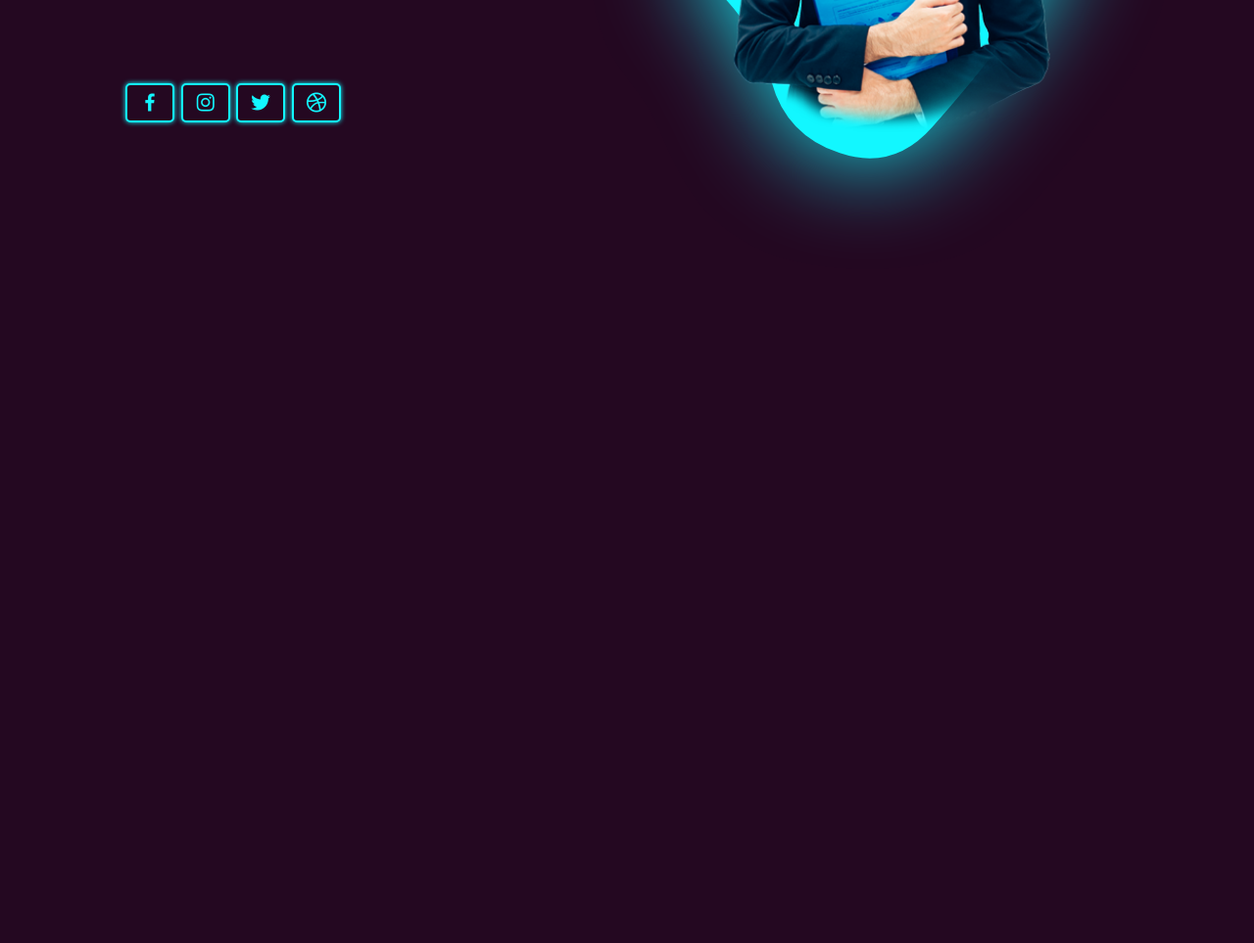
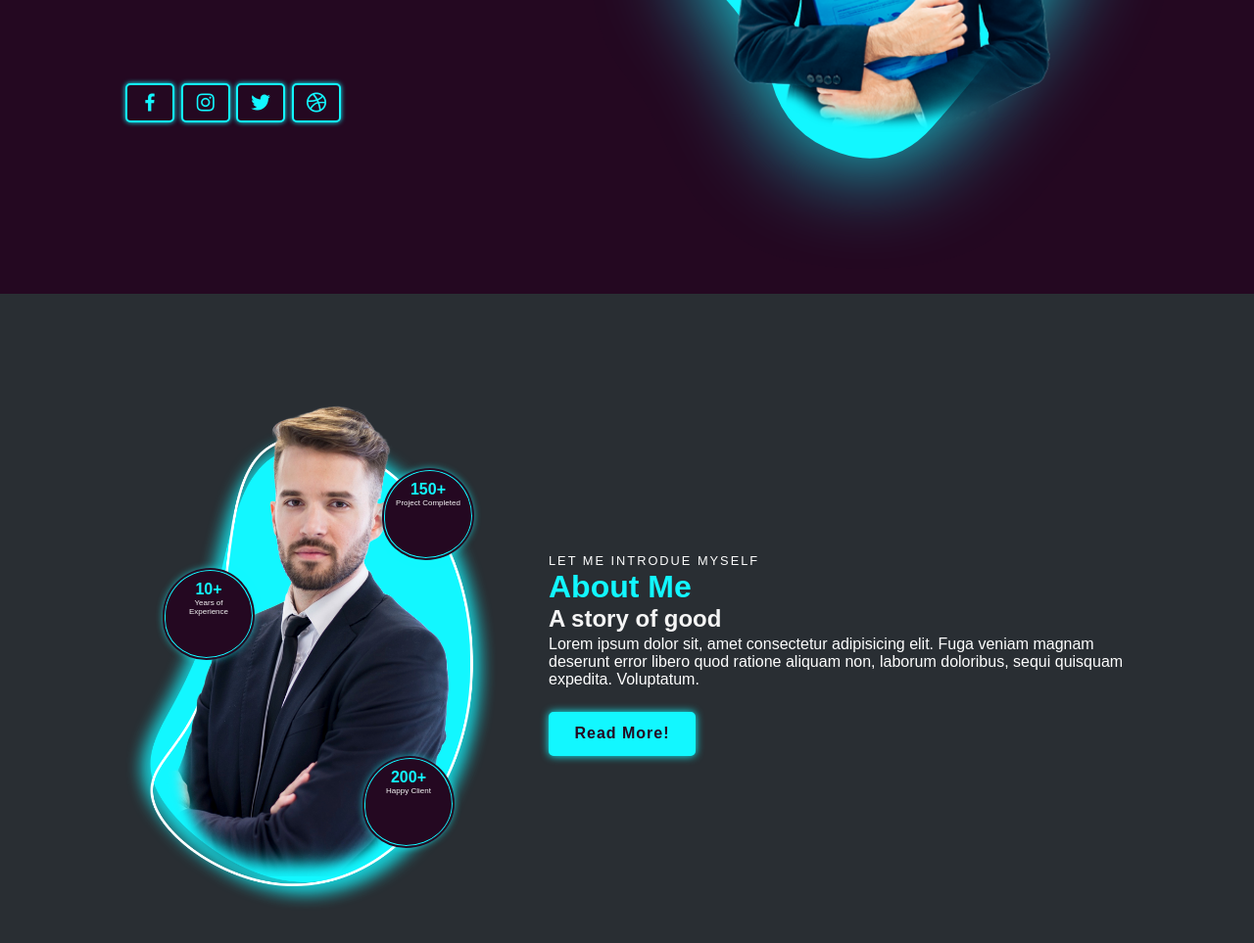
Before and after one commit to pawan-vind/Portfolio, a plain HTML site: page index.html in a window 1280 px wide. Shown: the part 571-1534 px from the top of the page at 98% size. Before the commit the page ends 871 px from the top, so only its background shows below. Drawn offline with nearby package versions, Linux system fonts and the light colour scheme.

Commit message:
complete about section

```diff
--- a/index.html
+++ b/index.html
@@ -118,6 +118,38 @@
         </div>
       </div>
     </section>
+
+    <!-- about section -->
+         <section class="about" id="about">
+            <div class="img-about">
+                <img src="img/about-me-pic2.png" alt="">
+                <div class="info-about1">
+                    <span>10+</span>
+                    <p>Years of Experience</p>
+                </div>
+                <div class="info-about2">
+                    <span>150+</span>
+                    <p>Project Completed</p>
+                </div>
+                <div class="info-about3">
+                    <span>200+</span>
+                    <p>Happy Client</p>
+                </div>
+            </div>
+            <div class="about-content">
+                <span>Let me introdue myself</span>
+                <h2>About Me</h2>
+                <h3>A story of good</h3>
+                <p>Lorem ipsum dolor sit, amet consectetur adipisicing elit. Fuga veniam magnam deserunt error libero quod ratione aliquam non, laborum doloribus, sequi quisquam expedita. Voluptatum.</p>
+                <div class="btn-box">
+                    <a href="#" class="btn">Read More!</a>
+                </div>
+            </div>
+         </section>
+
+         <!-- services section -->
+
+
     <script src="script.js"></script>
   </body>
 </html>
--- a/style.css
+++ b/style.css
@@ -298,3 +298,113 @@ a.btn:nth-child(2)::before{
 .liquid-shape:nth-child(2){
     filter: blur(50px);
 }
+
+/* about section css */
+
+.about{
+    display: flex;
+    justify-content: center;
+    align-items: center;
+    grid-gap: 2em;
+    background: var(--secon-bg-color);
+}
+
+.about .img-about{
+    text-align: center;
+    position: relative;
+}
+
+.about .img-about img{
+    max-width: 400px;
+    height: auto;
+}
+
+.about-content span{
+    color: #fdfdfd;
+    font-size: .8rem;
+    font-weight: 200;
+    letter-spacing: 2px;
+    text-transform: uppercase;
+}
+
+.about-content h2{
+    color: var(--hover-color);
+    font-weight: 700;
+    font-size: var(--normal-font);
+}
+
+.about-content h3{
+    font-weight: 600;
+    font-size: 1.5rem;
+    margin-bottom: .2rem;
+}
+
+.about-content p{
+    color: #fdfdfd;
+    font-weight: 300;
+    margin-bottom: 1.5rem;
+}
+
+.info-about1,
+.info-about2,
+.info-about3{
+    background: var(--bg-color);
+    font-size: .5rem;
+    position: absolute;
+    padding: 10px;
+    width: 90px;
+    height: 90px;
+    border-radius: 69% 31% 66% 34% / 21% 30% 70% 79%;
+    display: block;
+    box-shadow: var(--neon-box-shadow);
+    border: 1px solid var(--hover-color);
+    outline: 2px solid var(--bg-color);
+    z-index: 100;
+    animation: morph 6s linear infinite;
+}
+
+.info-about1{
+    left: 10%;
+    top: 34%;
+}
+
+.info-about2{
+    left: 66%;
+    top: 15%;
+}
+
+.info-about3{
+    left: 61%;
+    top: 70%;
+}
+
+.img-about span{
+    color: var(--hover-color);
+    font-size: 1rem;
+    font-weight: 600;
+}
+
+
+
+
+
+
+
+
+
+/* keyframes */
+@keyframes morph {
+    0%,
+    100%{
+        border-radius: 40% 60% 70% 30% / 40% 40% 60% 50%;
+    }
+    30%{
+        border-radius: 70% 30% 50% 50% / 30% 30% 70% 70%;
+    }
+    60%{
+        border-radius: 100% 60% 60% 100% / 100% 100% 60% 60%;
+    }
+    10%{
+        border-radius: 69% 31% 66% 34% / 21% 30% 70% 59%;
+    }
+}
```
Also changed, not shown: img/about-me-pic2.png (added).
